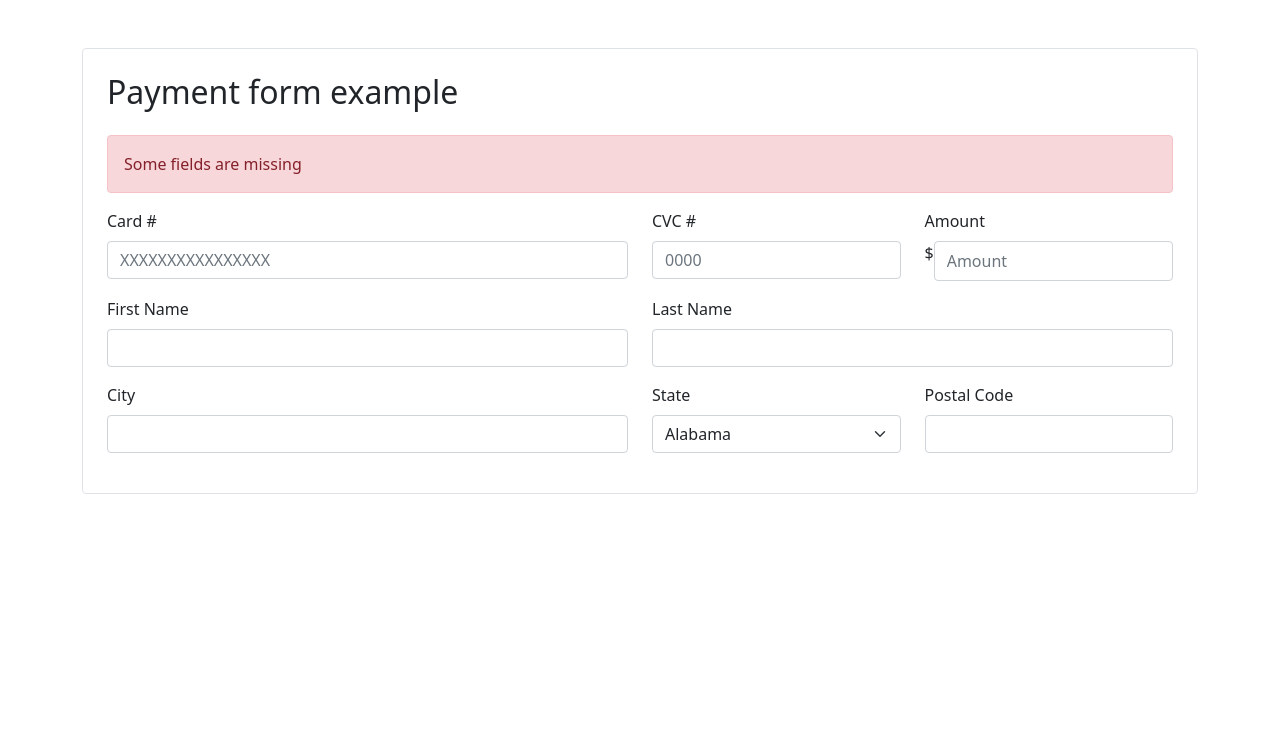
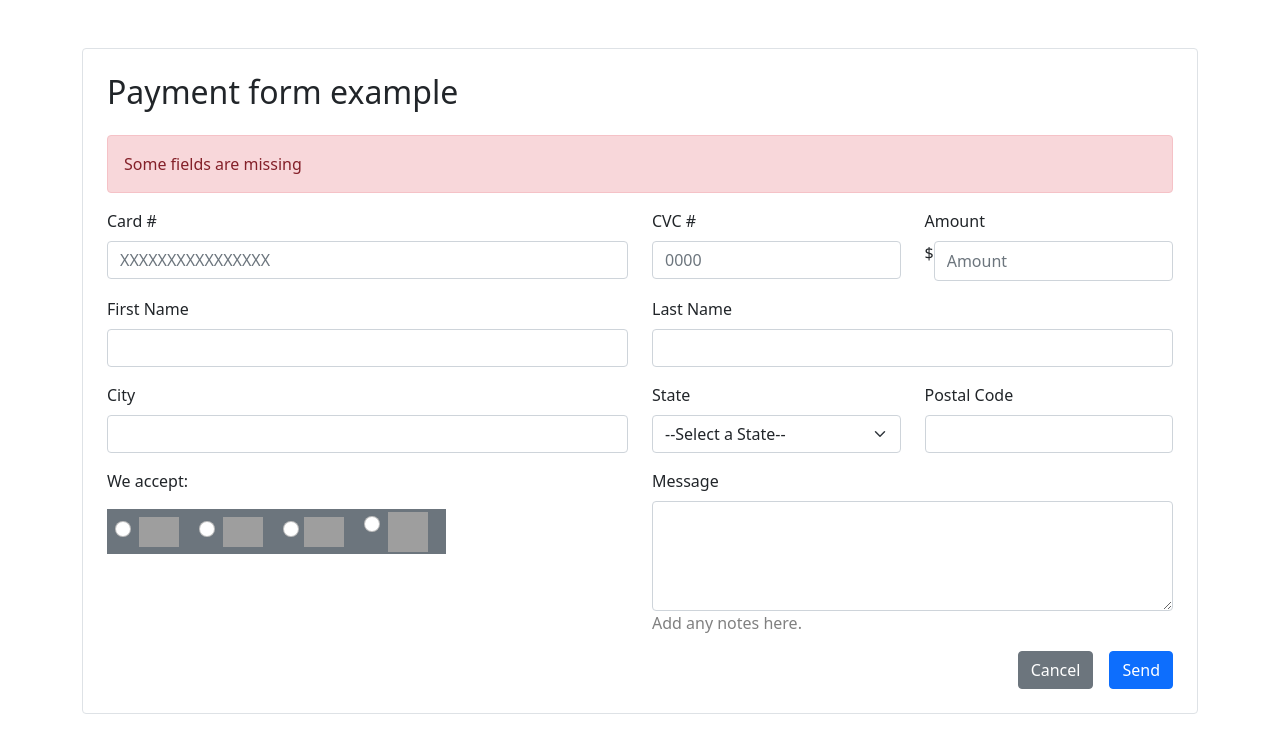
Before and after one commit to JermeK-79/jeremyk-HTML5-forms-ccarver, a plain HTML site: page index.html in a window 1280 px wide. Drawn offline with nearby package versions, Linux system fonts and the light colour scheme; grey boxes are pictures that could not be loaded.

Commit message:
first final commit

```diff
--- a/index.html
+++ b/index.html
@@ -49,6 +49,7 @@
                     <div class="col-md-3">
                         <label for="state" class="form-label">State</label>
                         <select class="form-select" id="state" name="state">
+                            <option value="">--Select a State--</option>
                             <option value="Alabama">Alabama</option>
                             <option value="Alaska">Alaska</option>
                             <option value="Arizona">Arizona</option>
@@ -56,40 +57,49 @@
                             <option value="California">California</option>
                             <option value="Colorado">Colorado</option>
                             <option value="Connecticut">Connecticut</option>
-                            <option value=""></option>
-                            <option value=""></option>
-                            <option value=""></option>
-<option value=""></option>
-                            <option value=""></option>
-                            <option value=""></option>
-<option value=""></option>
-                            <option value=""></option>
-                            <option value=""></option>
-<option value=""></option>
-                            <option value=""></option>
-                            <option value=""></option>
-<option value=""></option>
-                            <option value=""></option>
-                            <option value=""></option>
-<option value=""></option>
-                            <option value=""></option>
-                            <option value=""></option>
-<option value=""></option>
-                            <option value=""></option>
-                            <option value=""></option>
-<option value=""></option>
-                            <option value=""></option>
-                            <option value=""></option>
-<option value=""></option>
-                            <option value=""></option>
-                            <option value=""></option>
-<option value=""></option>
-                            <option value=""></option>
-                            <option value=""></option>
-<option value=""></option>
-                            <option value=""></option>
-                            <option value=""></option>
-
+                            <option value="Delaware">Delaware</option>
+                            <option value="Florida">Florida</option>
+                            <option value="Geogria">Geogria</option>
+                            <option value="Hawaii">Hawaii</option>
+                            <option value="Idaho">Idaho</option>
+                            <option value="Illinois">Illinois</option>
+                            <option value="Indiana">Indiana</option>
+                            <option value="Iowa">Iowa</option>
+                            <option value="Kansas">Kansas</option>
+                            <option value="Kentucky">Kentucky</option>
+                            <option value="Louisiana">Louisiana</option>
+                            <option value="Maine">Maine</option>
+                            <option value="Maryland">Maryland</option>
+                            <option value="Massachusetts">Massachusetts</option>
+                            <option value="Michigan">Michigan</option>
+                            <option value="Minnesota">Minnesota</option>
+                            <option value="Mississippi">Mississippi</option>
+                            <option value="Missouri">Missouri</option>
+                            <option value="Montana">Montana</option>
+                            <option value="Nebraska">Nebraska</option>
+                            <option value="Neveda">Neveda</option>
+                            <option value="New Hampshire">New Hampshire</option>
+                            <option value="New Jersey">New Jersey</option>
+                            <option value="New Mexico">New Mexico</option>
+                            <option value="New York">New York</option>
+                            <option value="North Carolina">North Carolina</option>
+                            <option value="North Dakota">North Dakota</option>
+                            <option value="Ohio">Ohio</option>
+                            <option value="Oklahoma">Oklahoma</option>
+                            <option value="Oregon">Oregon</option>
+                            <option value="Pennsylvania">Pennsylvania</option>
+                            <option value="Rhode Island">Rhode Island</option>
+                            <option value="South Carolina">South Carolina</option>
+                            <option value="South Dakota">South</option>
+                            <option value="Tennessee">Tennessee</option>
+                            <option value="Texas">Texas</option>
+                            <option value="Utah">Utah</option>
+                            <option value="Vermont">Vermont</option>
+                            <option value="Virginia">Virginia</option>
+                            <option value="Washington">Washington</option>
+                            <option value="West Virginia">West Virginia</option>
+                            <option value="Wisconsin">Wisconsin</option>
+                            <option value="Wyoming">Wyoming</option>
                         </select>
                     </div>
                     <div class="col-md-3">
@@ -97,11 +107,57 @@
                         <input type="text" class="form-control" id="postalcode">
                     </div>
                 </div>
+                <div class="row">
+                    <div class="col-md-4">
+                        <p>We accept:</p>
+                        <div class="cards-logos btn-secondary h-40">
 
+                        <div class="form-check form-check-inline ms-2 mt-2">
+                            <input class="form-check-input" type="radio" name="mastercard" id="mastercard" value="option1">
+                            <label class="form-check-label" for="mastercard">
+                                <img class="mastercard-logo " src="https://i.pinimg.com/474x/bf/d2/d1/bfd2d12f5c50cb84f343075afd9a2b12.jpg" width="40" height="30" d-auto >
+
+                            </label>
+                            </div>
+                        <div class="form-check form-check-inline">
+                            <input class="form-check-input" type="radio" name="visa" id="visa" value="option2">
+                            <label class="form-check-label" for="visa">
+                                <img class="visa-logo " src="https://img.icons8.com/ios7/512/visa.png" width="40" height="30" ">
+
+                            </label>
+                            </div>
+                        <div class="form-chck form-check-inline">
+                            <input class="form-check-input" type="radio" name="discover" id="discover" value="option3">
+                            <label class="form-check-label" for="discover">
+                                <img class="mastercard-logo " src="https://www.discoversignage.com/uploads/DGN_AcceptanceMark_1C_Hrz_CMYK.jpg" width="40" height="30" d-auto >
+                                </label>
+                            </div>
+                        <div class="form-check form-check-inline">
+                            <input class="form-check-input" type="radio" name="americaexpress" id="americaexpress" value="option4">
+                            <label class="form-check-label" for="americaexpress">
+                                <img class="mastercard-logo " src="https://logoeps.com/wp-content/uploads/2014/04/22164-amex-logo-icon-vector-icon-vector-eps.png" width="40" height="40" d-auto >
+                            </label>
+                        </div>
+                        </div>
+                    </div>
+
+                    <div class="col-md-2"></div>
+                    <div class="col-md-6">
+                        <label for="message" class="form-label">Message</label>
+                        <textarea class="form-control" id="message" name="messafe" rows="4"></textarea>
+                        <p style="color: grey;">Add any notes here.</p>
+                    </div>
+                </div>
 
 
 
             </form>
+
+                <div class="d-grid gap-2 d-md-flex justify-content-md-end">
+                    <button class="btn btn-secondary me-md-2" type="button">Cancel</button>
+                    <button class="btn btn-primary" type="button">Send</button>
+                </div>
+
         </div>
     </div>
 
```
